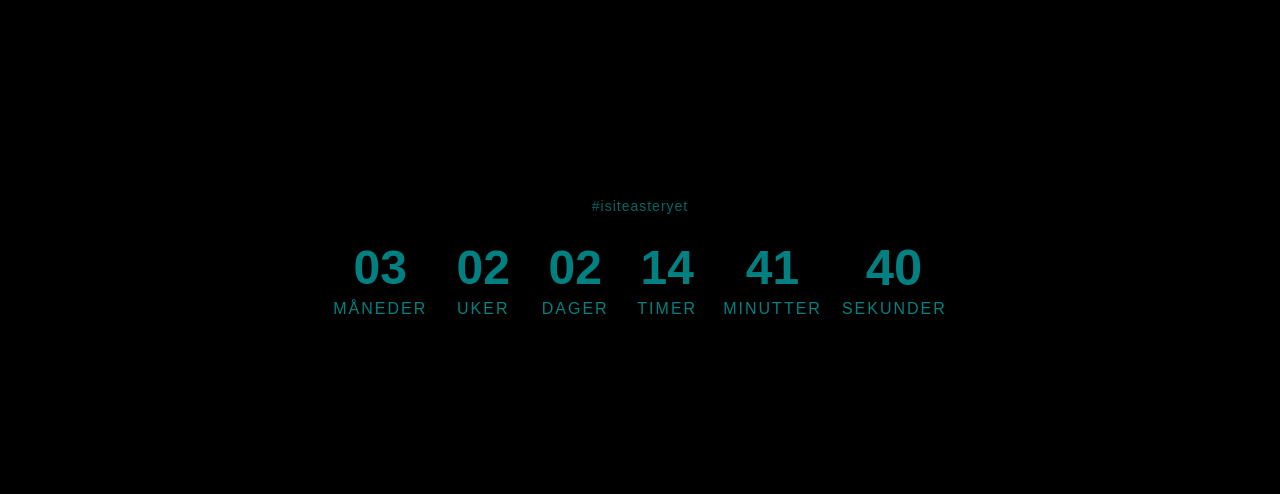
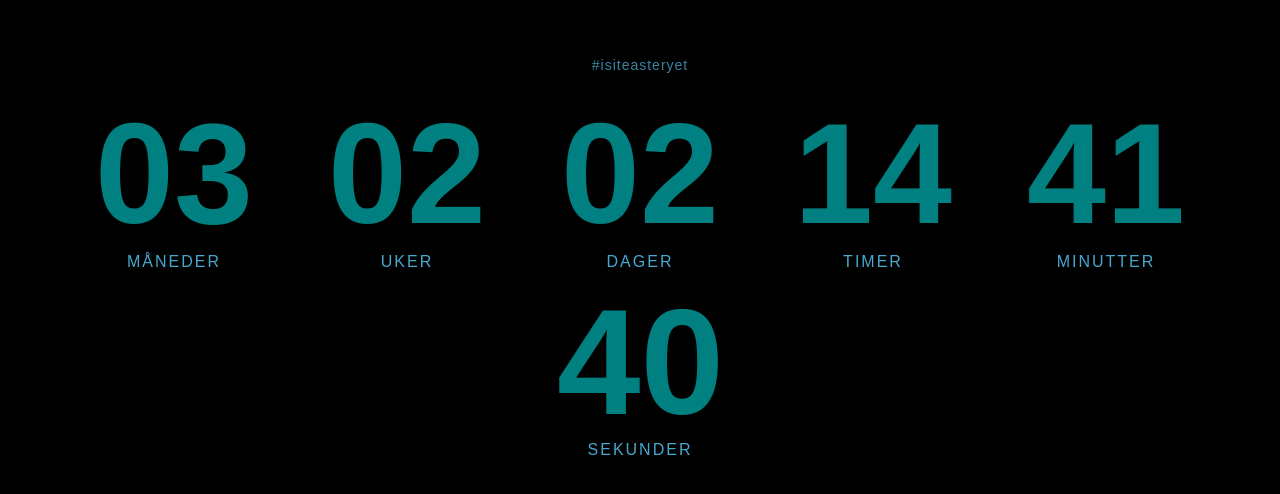
Before and after one commit to Kanrog/isiteasteryet, a plain HTML site: page index.html in a window 1280 px wide. Shown: the part 142-636 px from the top of the page. Drawn offline with Linux system fonts and the light colour scheme.

Commit message:
Update style.css

```diff
--- a/style.css
+++ b/style.css
@@ -2,13 +2,13 @@
 :root {
     /* Colors */
     --background-color: #000000;
-    --primary-color: #008080; /* Teal */
-    --secondary-color: #FFA500; /* Orange */
+    --primary-color: #47a8cf; /* Teal */
+    --secondary-color: #e87c29; /* Orange */
     --text-color: #ffffff;
 
     /* Text Sizes */
     --hashtag-font-size: 14px;
-    --countdown-font-size: 48px;
+    --countdown-font-size: 142px;
     --label-font-size: 16px;
 
     /* Spacing */
```
